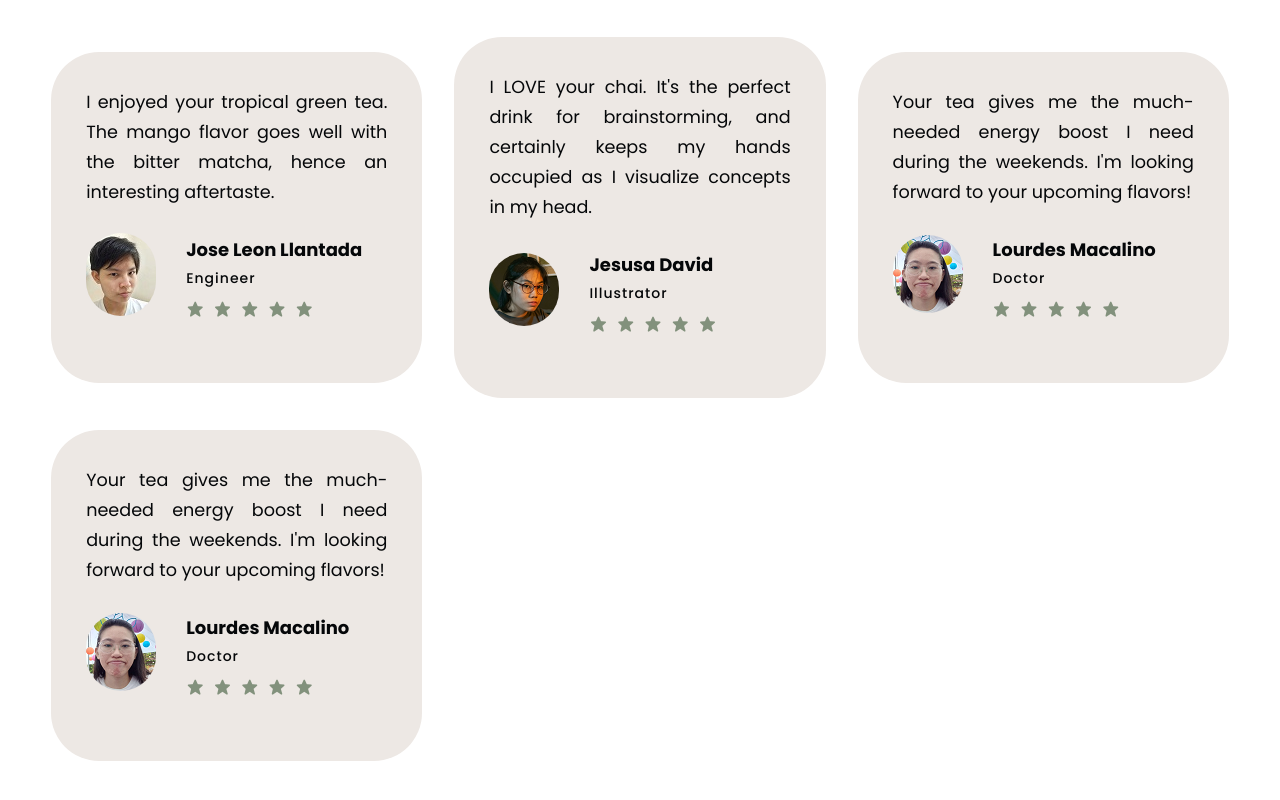
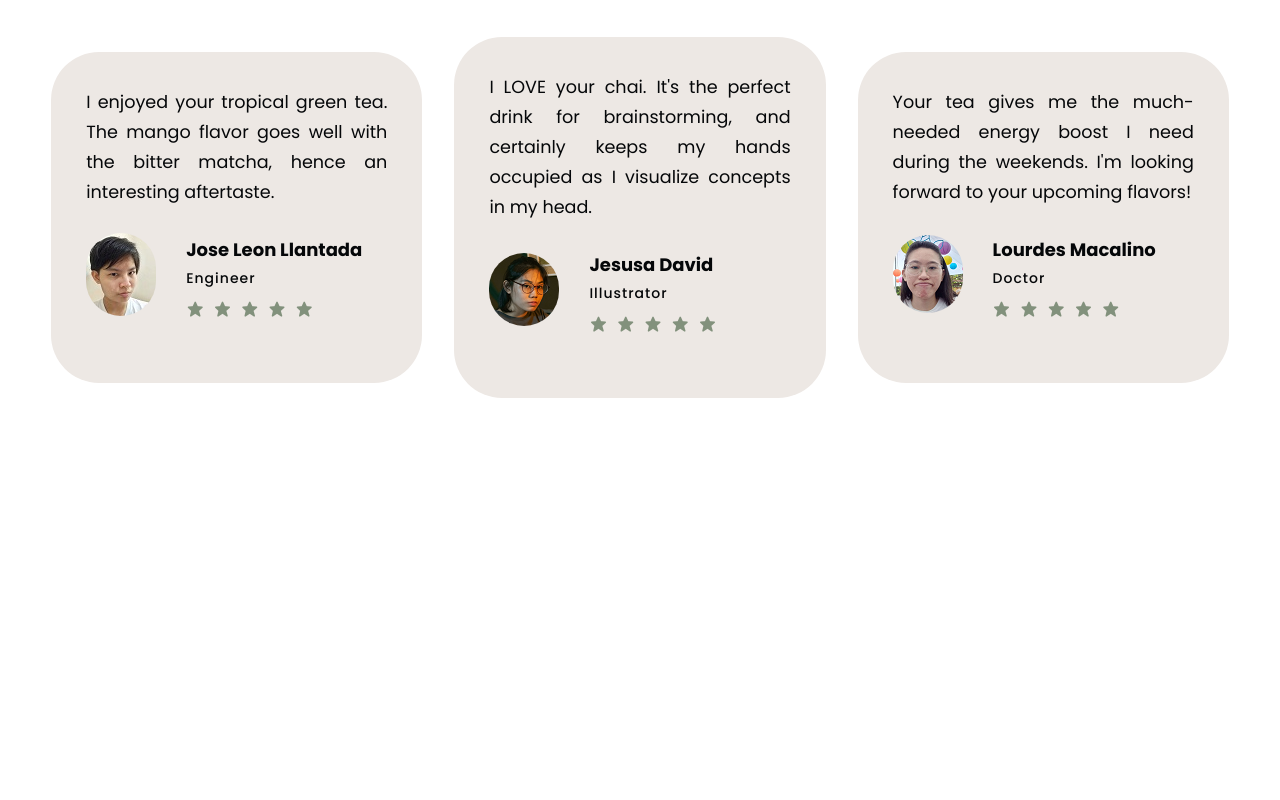
Before and after one commit to Karina-Dizon/Herbal-Tea-Responsive-Website, a plain HTML site: page index.html in a window 1280 px wide. Shown: the part 3324-4124 px from the top of the page. Drawn offline with nearby package versions, Linux system fonts and the light colour scheme.

Commit message:
Capitalized PNG

```diff
--- a/index.html
+++ b/index.html
@@ -165,7 +165,7 @@
              <div class="row">
                 <img src="img/forest.png">
                 <h3>Black Forest</h3>
-                <p>Tart with a hint of Berriesss.</p>
+                <p>Tart with a hint of Berries.</p>
                 <div class="in-text">
                     <div class="price">
                         <h6>₱200.00</h6>
@@ -250,7 +250,7 @@
                     I'm looking forward to your upcoming flavors!
                     <div class="in-box">
                         <div class="bx-img">
-                            <img src="img/pic3.png">
+                            <img src="img/pic3.PNG">
                         </div>
                         <div class="bxx-text">
                             <h4>Lourdes Macalino</h4>
@@ -268,29 +268,6 @@
             </div>
             <!---REVIEW 3--->
 
-    <!---REVIEW 3--->
-            <div class="box">
-                <p>Your tea gives me the much-needed energy boost I need during the weekends.
-                    I'm looking forward to your upcoming flavors!
-                    <div class="in-box">
-                        <div class="bx-img">
-                            <img src="img/pic3.png">
-                        </div>
-                        <div class="bxx-text">
-                            <h4>Lourdes Macalino</h4>
-                            <h5>Doctor</h5>
-                            <div class="ratings">
-                                <a href="#"><i class='bx bxs-star'></i></a>
-                                <a href="#"><i class='bx bxs-star'></i></a>
-                                <a href="#"><i class='bx bxs-star'></i></a>
-                                <a href="#"><i class='bx bxs-star'></i></a>
-                                <a href="#"><i class='bx bxs-star'></i></a>
-                            </div>
-                        </div>
-                    </div>
-                </p>
-            </div>
-            <!---REVIEW --->
 
         </div>
     </section>
```
